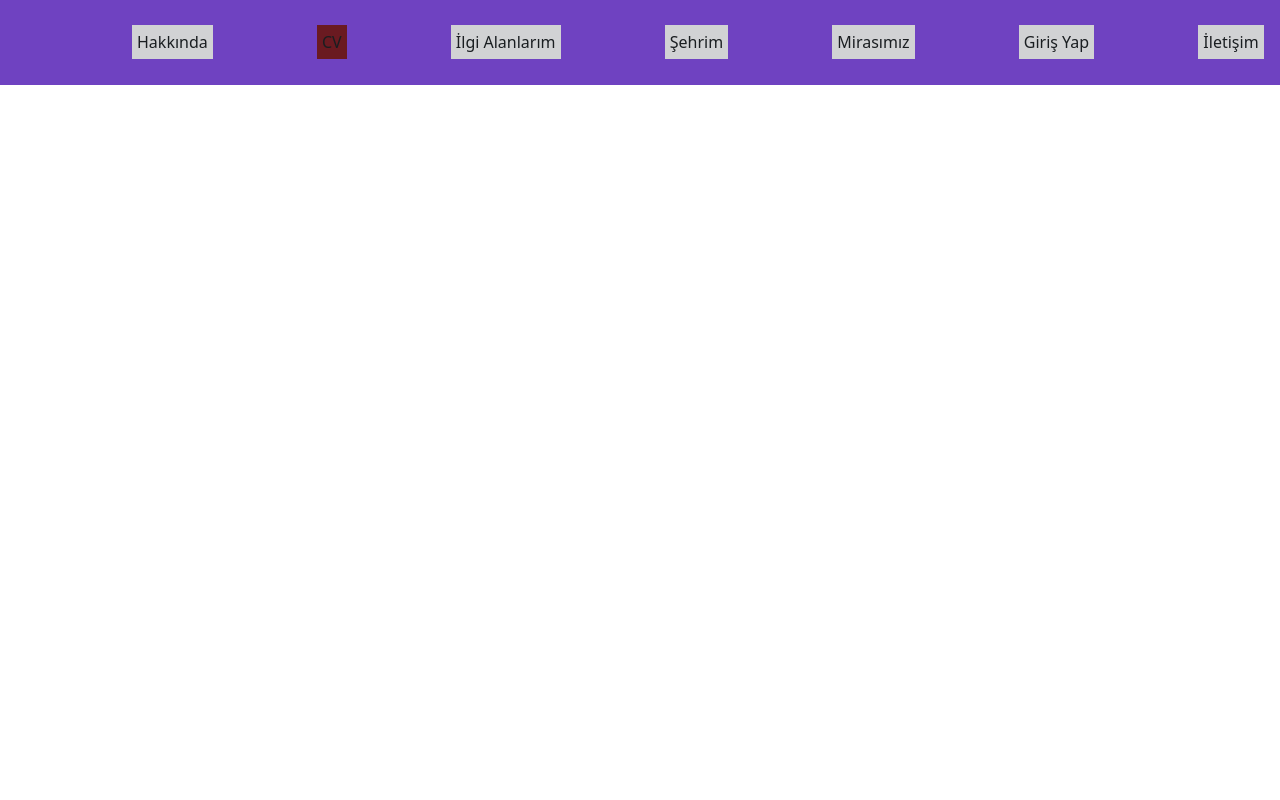
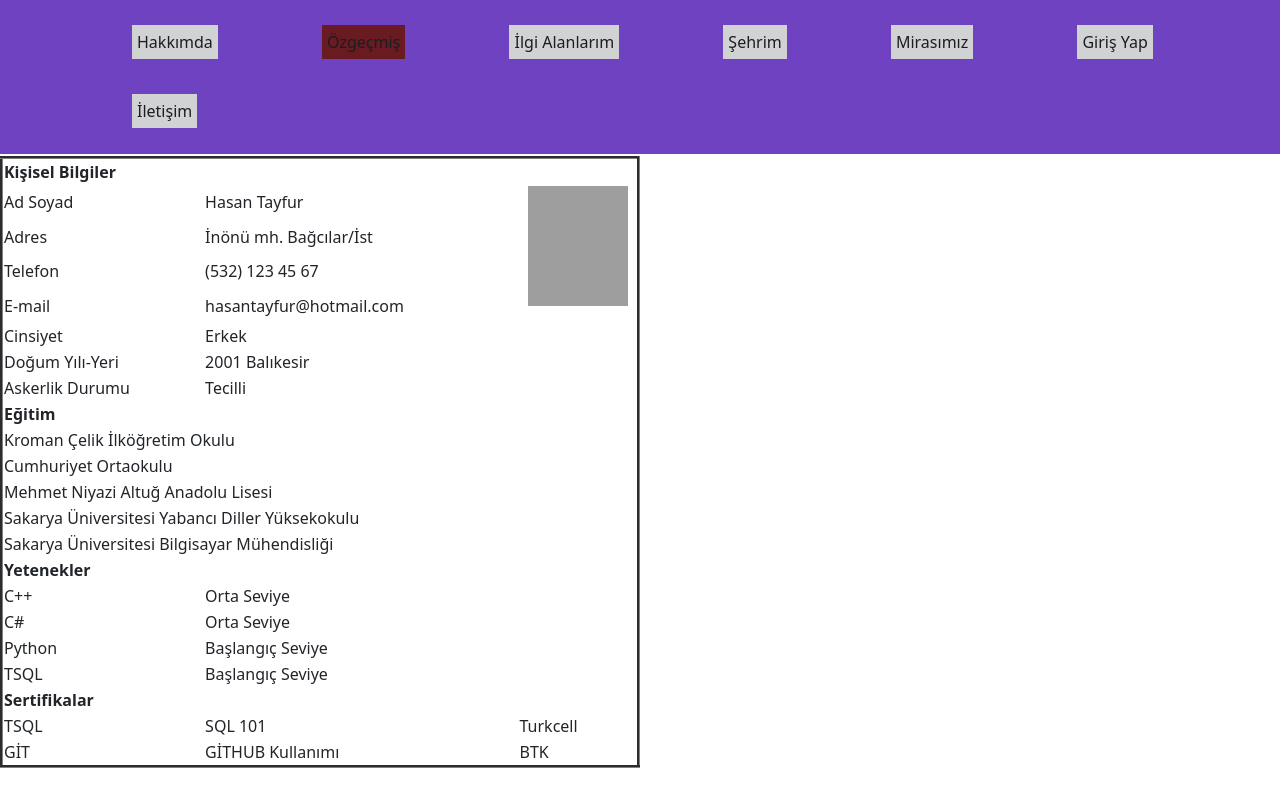
Before and after one commit to hsntyfr/webProject, a PHP site: page /cv.html in a window 1280 px wide. Run offline with PHP 8.4, Linux system fonts and the light colour scheme; grey boxes are pictures that could not be loaded.

Commit message:
cv is okay

```diff
--- a/webProject/cv.html
+++ b/webProject/cv.html
@@ -5,7 +5,7 @@
     <meta name="viewport" content="width=device-width, initial-scale=1, shrink-to-fit=no">
     <link rel="stylesheet" href="bootstrap.css">
     <link rel="stylesheet" href="style.css">
-    <title>Ana Sayfa</title>
+    <title>Özgeçmiş</title>
 </head>
 
 <body>
@@ -13,26 +13,102 @@
 <div>
     <nav class="nav">
         <ul>
-            <li> <div> <a href="main.html">Hakkında</a> </div>  </li>
-            <li> <div class="div-active"> <a href="cv.html">CV</a> </div> </li>
+            <li> <div> <a href="main.html">Hakkımda</a> </div>  </li>
+            <li> <div class="div-active"> <a href="cv.html">Özgeçmiş</a> </div> </li>
             <li> <div> <a href="hobbies.html">İlgi Alanlarım</a> </div> </li>
             <li> <div> <a href="myTown.html">Şehrim</a> </div> </li>
-            <li> <div> <a href="Inheritance.html">Mirasımız</a> </div> </li>
+            <li> <div> <a href="inheritance.html">Mirasımız</a> </div> </li>
             <li> <div> <a href="login.html">Giriş Yap</a> </div> </li>
             <li> <div> <a href="contact.html">İletişim</a> </div> </li>
         </ul>
     </nav>
 </div>
-
-<div>
-cv
-</div>
-
-
-
-
-
-
+<header> <h1 style="text-align: center">Özgeçmiş</h1> </header>
+<article>
+    <table border="3" width=50%>
+        <tr>
+            <th colspan="3">Kişisel Bilgiler</th>
+        </tr>
+        <tr>
+            <td>Ad Soyad</td>
+            <td>Hasan Tayfur</td>
+            <td width="120" height="100" rowspan="4" align="center"> <figure> <img src="img/sabis.jpg" height="120" width="100"> </figure></td>
+        </tr>
+        <tr>
+            <td>Adres</td>
+            <td>İnönü mh. Bağcılar/İst</td>
+        </tr>
+        <tr>
+            <td>Telefon</td>
+            <td>(532) 123 45 67</td>
+        </tr>
+        <tr>
+            <td>E-mail</td>
+            <td>hasantayfur@hotmail.com</td>
+        </tr>
+        <tr>
+            <td>Cinsiyet</td>
+            <td colspan="2">Erkek</td>
+        </tr>
+        <tr>
+            <td>Doğum Yılı-Yeri</td>
+            <td colspan="2">2001 Balıkesir</td>
+        </tr>
+        <tr>
+            <td>Askerlik Durumu</td>
+            <td colspan="2">Tecilli</td>
+        </tr>
+        <tr>
+            <th colspan="3">Eğitim</th>
+        </tr>
+        <tr>
+            <td colspan="3">Kroman Çelik İlköğretim Okulu</td>
+        </tr>
+        <tr>
+            <td colspan="3">Cumhuriyet Ortaokulu</td>
+        </tr>
+        <tr>
+            <td colspan="3">Mehmet Niyazi Altuğ Anadolu Lisesi</td>
+        </tr>
+        <tr>
+            <td colspan="3">Sakarya Üniversitesi Yabancı Diller Yüksekokulu</td>
+        </tr>
+        <tr>
+            <td colspan="3">Sakarya Üniversitesi Bilgisayar Mühendisliği</td>
+        </tr>
+        <tr>
+            <th colspan="3">Yetenekler</th>
+        </tr>
+        <tr>
+            <td>C++</td>
+            <td colspan="2">Orta Seviye</td>
+        </tr>
+        <tr>
+            <td>C#</td>
+            <td colspan="2">Orta Seviye</td>
+        </tr>
+        <tr>
+            <td>Python</td>
+            <td colspan="2">Başlangıç Seviye</td>
+        </tr>
+        <tr>
+            <td>TSQL</td>
+            <td colspan="2">Başlangıç Seviye</td>
+        </tr>
+        <tr>
+            <th colspan="3">Sertifikalar</th>
+        </tr>
+        <tr>
+            <td>TSQL</td>
+            <td colspan="1">SQL 101</td>
+            <td>Turkcell</td>
+        </tr>
+        <tr>
+            <td>GİT</td>
+            <td colspan="1">GİTHUB Kullanımı</td>
+            <td>BTK</td>
+        </tr>
+    </table>
+</article>
 </body>
-
 </html>
--- a/webProject/style.css
+++ b/webProject/style.css
@@ -59,3 +59,17 @@
     margin-left: 100px;
     margin-right: 100px;
 }
+.p-main {
+    margin-left: 100px;
+    margin-top: 25px;
+}
+.h1-main {
+    margin-left: 100px;
+}
+header {
+    margin-left: 100px;
+    margin-top: 100px;
+}
+table tr td {
+    border: 3px;
+}
```
Also changed, not shown: webProject/contact.html (+4 -4 lines), webProject/hobbies.html (+4 -4 lines), webProject/inheritance.html (renamed from webProject/Inheritance.html, +4 -4 lines), webProject/login.html (+4 -4 lines), webProject/main.html (+19 -22 lines), webProject/myTown.html (+4 -4 lines), webProject/pictures/hobbie1.jpg (added), webProject/pictures/hobbie2.jpg (added), webProject/pictures/hobbie3.jpg (added), webProject/pictures/hobbie4.jpg (added), webProject/pictures/hobbie5.jpg (added), webProject/pictures/hobbie6.jpg (added), 2 other files.
